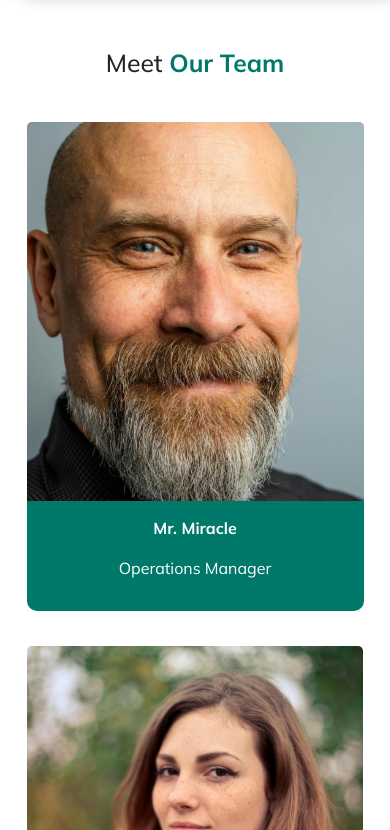
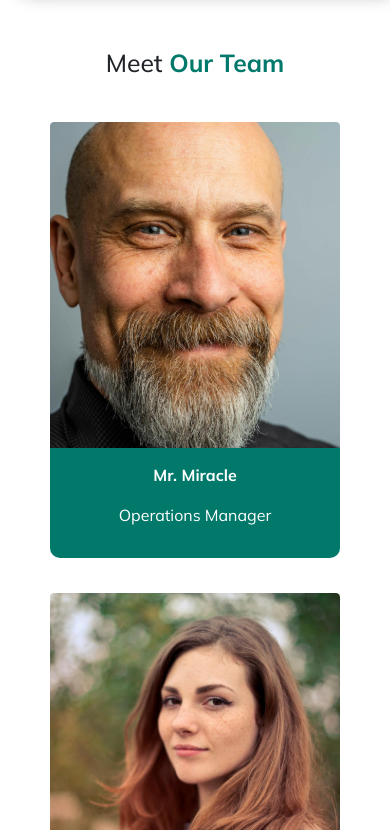
Before and after one commit to MiracleChibuike/estate-app, a React (Vite) app: page /About in a window 390 px wide. Shown: the part 3594-4424 px from the top of the page. Built offline with nearby package versions, Linux system fonts and the light colour scheme; a web font is replaced by a local one.

Commit message:
Updated the About page

```diff
--- a/src/components/About.css
+++ b/src/components/About.css
@@ -241,7 +241,10 @@
     }
     /* teams */
     .teamHead{
-        margin: 15px ;
+        margin: 15px 50px ;
+    }
+    .teamHead img{
+        width: 100%;
     }
 
 }
```
